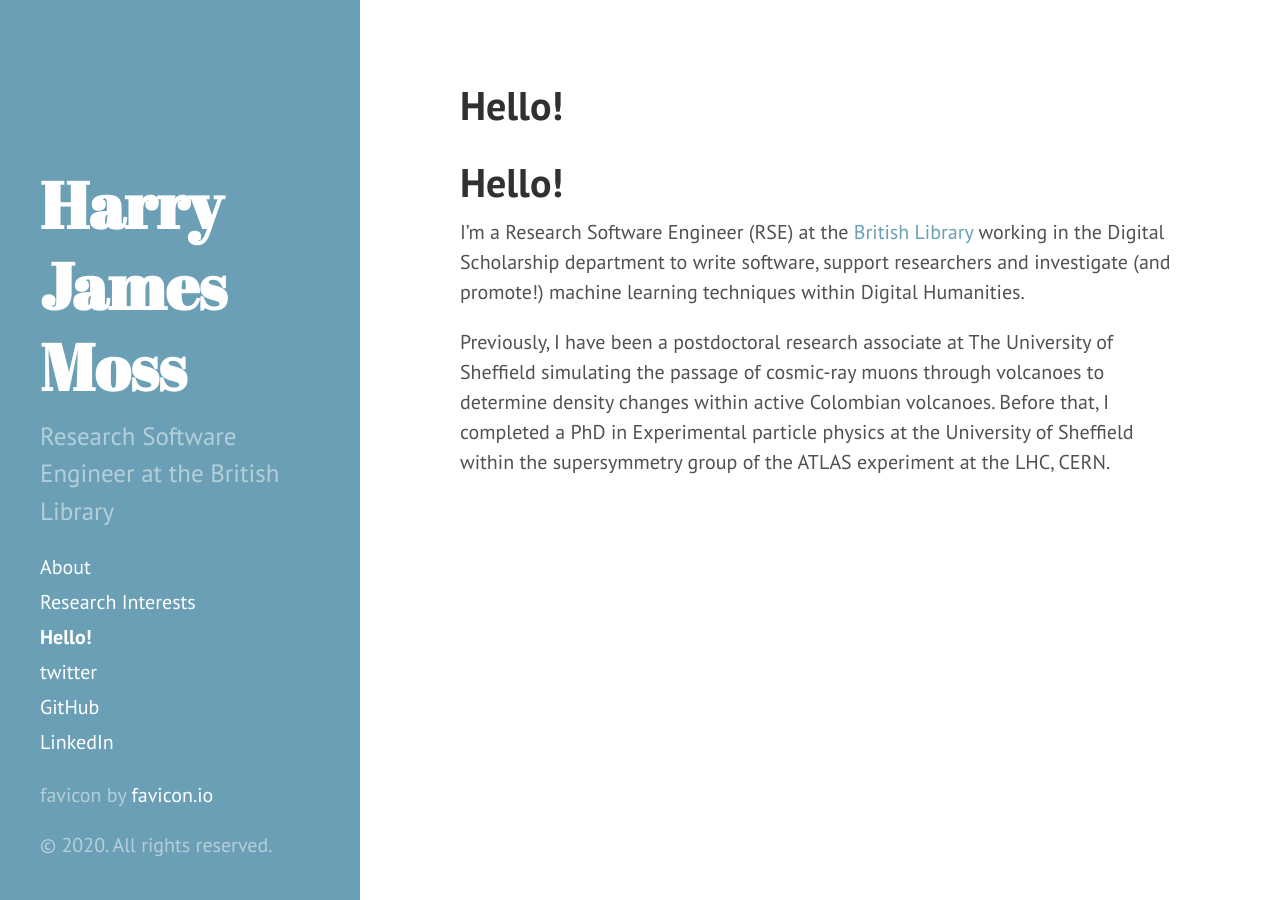
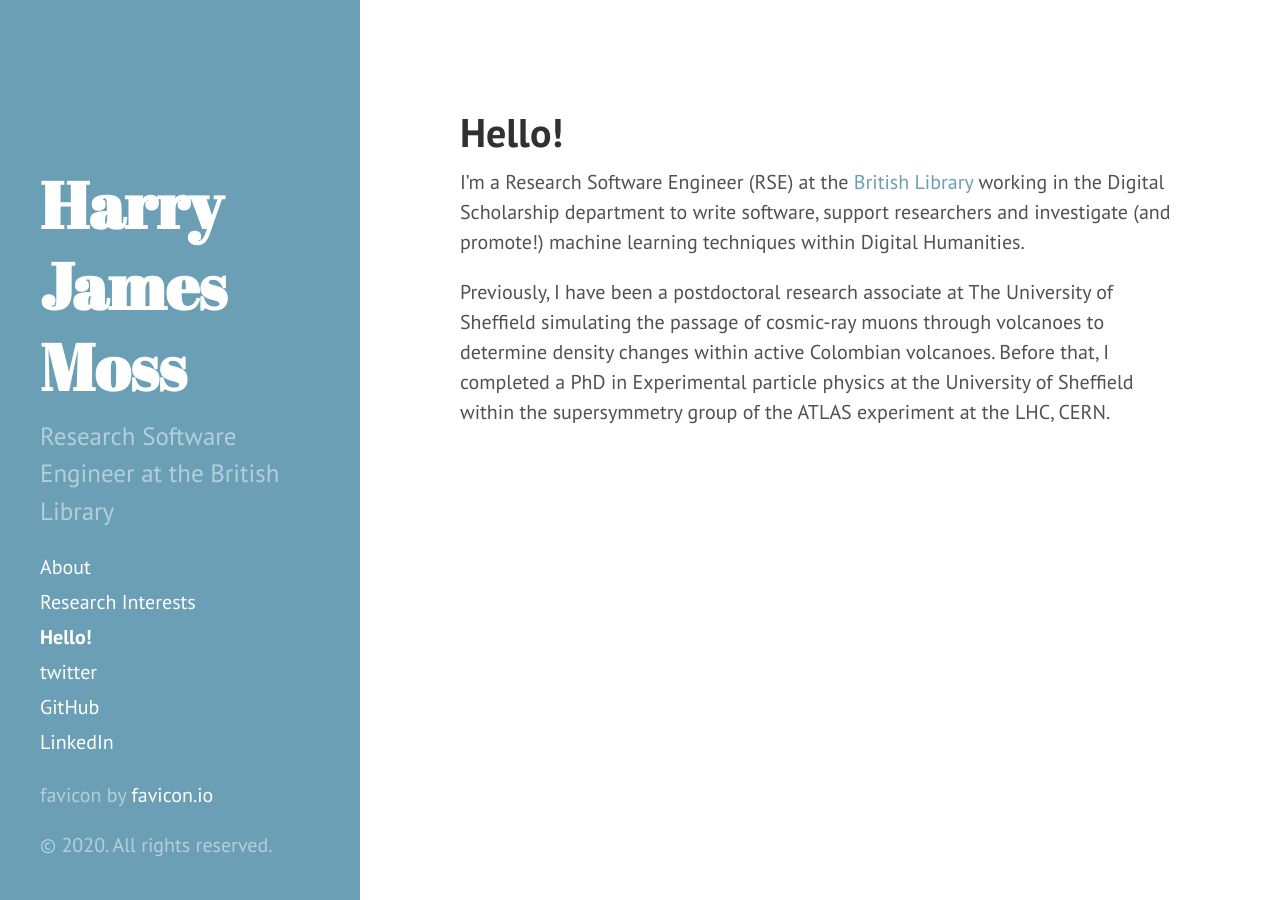
Before and after one commit to harryjmoss/harryjmoss.github.io, a Jekyll site: the page built from index.md, in a window 1280 px wide. Built offline with Jekyll 4.4.1, drawn with Linux system fonts in a browser that asks for light colours; our own code applies the rules of GitHub Pages for plain Markdown files; the list of posts is cut into pages by our own code.

Commit message:
Editing page.html

```diff
--- a/_layouts/page.html
+++ b/_layouts/page.html
@@ -3,6 +3,6 @@
 ---
 
 <div class="page">
-  <h1 class="page-title">{{ page.title }}</h1>
+  <h1 class="page-title">{{ title }}</h1>
   {{ content }}
 </div>
```
